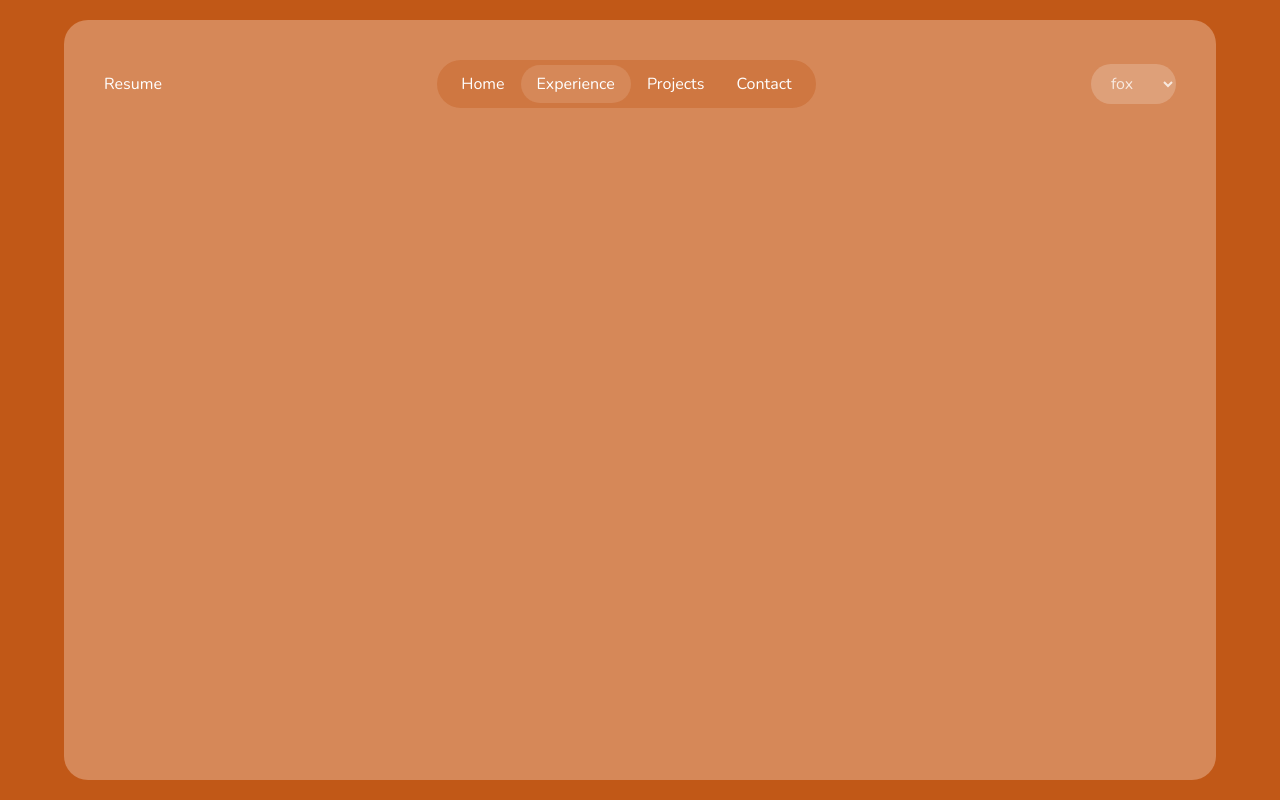
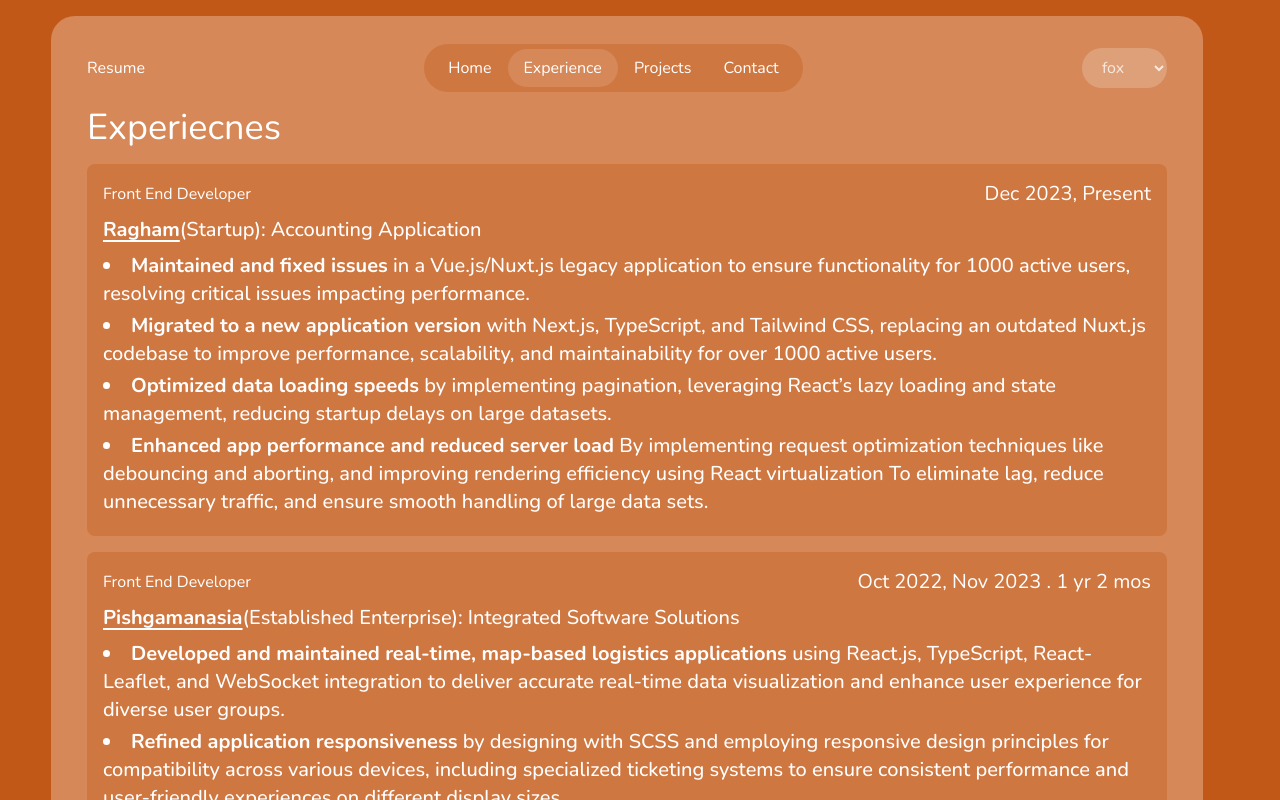
Before and after one commit to MiladKarandish/portfolio-v2, a Next.js app: page /experience in a window 1280 px wide. Shown: the top 800 px of the page. Built offline with nearby package versions, Linux system fonts and the light colour scheme.

Commit message:
feat: Expreiences are added

```diff
--- a/src/app/(portfolio)/experience/page.tsx
+++ b/src/app/(portfolio)/experience/page.tsx
@@ -1,5 +1,36 @@
+import { experiences } from "@/data/experiences";
+
 const Experience = () => {
-  return <main></main>;
+  return (
+    <main className={``}>
+      <h1 className={`mb-4 text-4xl`}>Experiecnes</h1>
+
+      <ul className={`space-y-4`}>
+        {experiences.map((experience) => (
+          <li key={experience.at.href} className={`bg-800 rounded-lg p-4`}>
+            <div className={`flex justify-between items-center mb-2`}>
+              <h3>{experience.title}</h3>
+              <p className={`text-xl`}>{experience.date}</p>
+            </div>
+            <p className={`mb-2 text-xl font-medium`}>
+              <a href={experience.at.href} className={`font-bold underline underline-offset-4`}>
+                {experience.at.name}
+              </a>
+              ({experience.at.type}){experience.at.title ? ": " + experience.at.title : ""}
+            </p>
+
+            <ul className={`text-xl list-disc list-inside`}>
+              {experience.hilights.map((hilight) => (
+                <li key={hilight.what} className={`mb-1 font-medium`}>
+                  <span className={`font-bold`}>{hilight.what}</span> {hilight.how} {hilight.why}
+                </li>
+              ))}
+            </ul>
+          </li>
+        ))}
+      </ul>
+    </main>
+  );
 };
 
 export default Experience;
--- a/src/app/(portfolio)/layout.tsx
+++ b/src/app/(portfolio)/layout.tsx
@@ -7,7 +7,11 @@ export default function RootLayout({
   children: React.ReactNode;
 }>) {
   return (
-    <div className={cn("w-[90dvw] max-w-6xl h-[95dvh] px-2 py-5 xs:p-10 rounded-3xl bg-700")}>
+    <div
+      className={cn(
+        "w-[90dvw] max-w-6xl min-h-[97dvh] px-2 py-5 xs:p-7 xs:px-9 rounded-3xl space-y-4 bg-700 antialiased "
+      )}
+    >
       <Header />
 
       {children}
--- a/src/app/layout.tsx
+++ b/src/app/layout.tsx
@@ -31,11 +31,7 @@ export default function RootLayout({
 }>) {
   return (
     <html lang="en" className={nunito.className}>
-      <body
-        className={`theme-light ${geistSans.variable} ${geistMono.variable} antialiased flex justify-center items-center`}
-      >
-        {children}
-      </body>
+      <body className={`theme-light ${geistSans.variable} ${geistMono.variable}`}>{children}</body>
     </html>
   );
 }
--- a/src/app/resume/page.tsx
+++ b/src/app/resume/page.tsx
@@ -79,7 +79,7 @@ const Resume = () => {
         </ul>
       </section>
 
-      {/* Experience */}
+      {/* Projects */}
       <section>
         <h2>Projects</h2>
 
--- a/src/app/styles/globals.css
+++ b/src/app/styles/globals.css
@@ -9,13 +9,41 @@
   box-sizing: border-box;
 }
 
+@supports (scrollbar-color: auto) {
+  *,
+  *::before,
+  *::after {
+    scrollbar-width: thin;
+    scrollbar-color: var(--bg-900) var(--bg-400);
+  }
+}
+
+@supports selector(::-webkit-scrollbar) {
+  *::-webkit-scrollbar {
+    width: 9px;
+    background: var(--bg-600);
+  }
+  *::-webkit-scrollbar-thumb {
+    border: 1px solid var(--bg-600);
+    /* border-radius: 7px; */
+    background: var(--bg-900);
+  }
+}
+
 html {
   overflow: auto;
+  scrollbar-gutter: stable;
 }
 
 body {
-  width: 100dvw;
-  height: 100dvh;
+  max-width: 100dvw;
+  min-height: 100dvh;
+  display: flex;
+  justify-content: center;
+  align-items: start;
+  padding-block: 1rem;
+  padding-left: calc((100vw - 100%)+ 1rem);
+  padding-right: 1rem;
   background: var(--bg-950);
   color: var(--text-100);
   font-size: calc(0.7rem + 0.5vw, 1.5rem);
```
